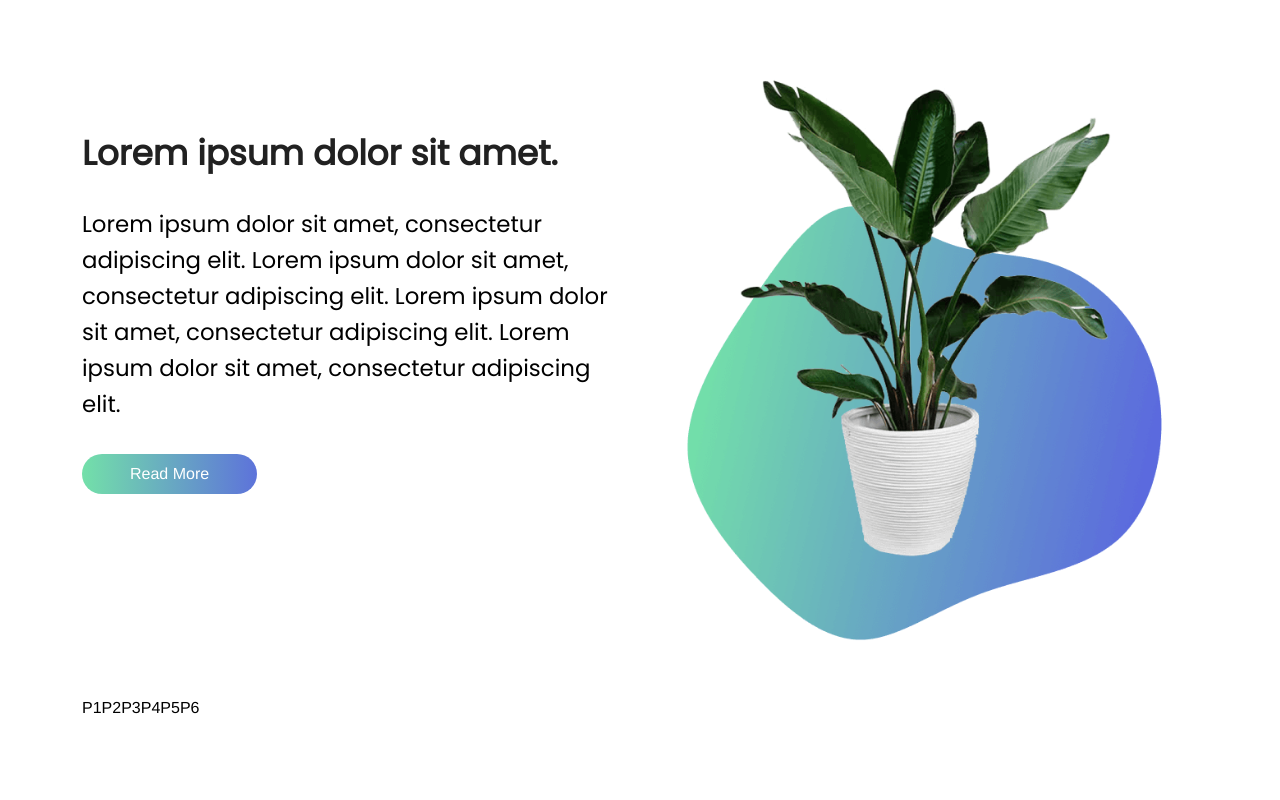
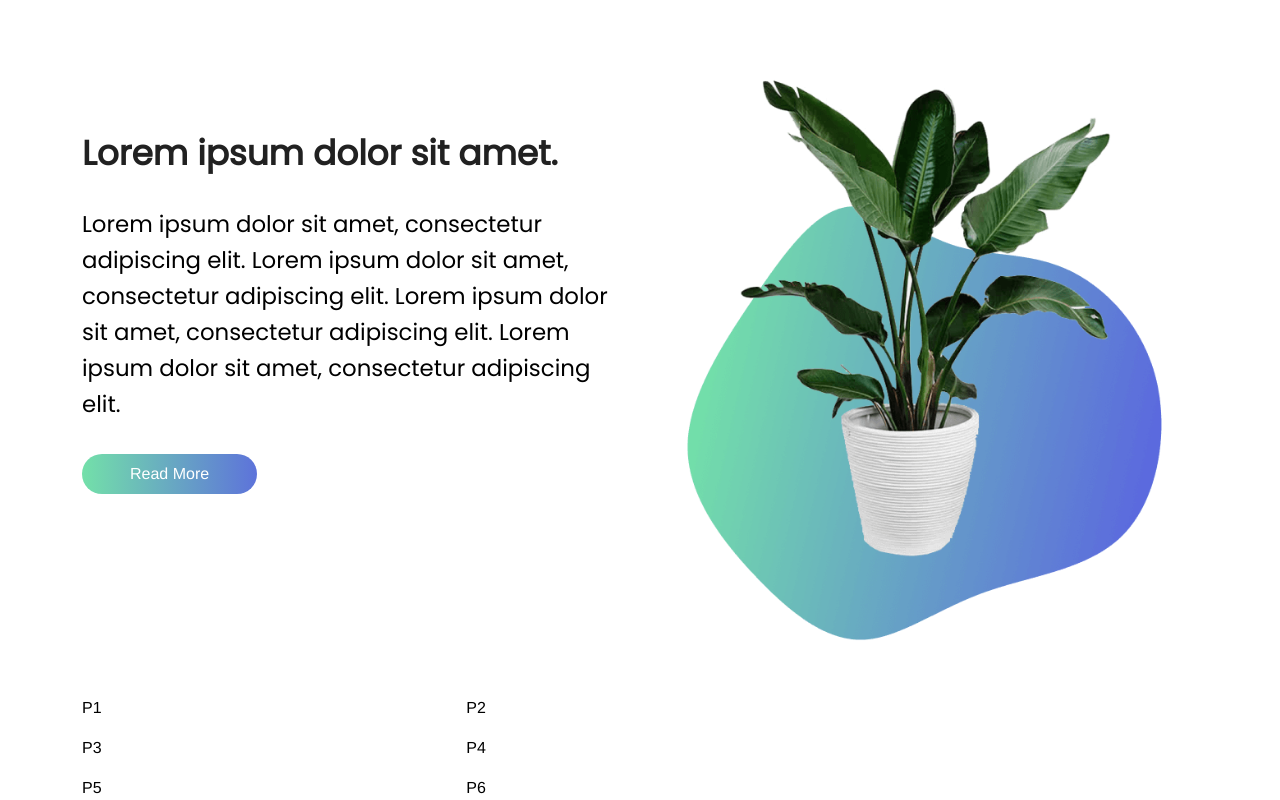
Before and after one commit to Harry-Gardiner/Cold-Banana, a Vue app: page / in a window 1280 px wide. Shown: the part 854-1654 px from the top of the page. Before the commit the page ends 1574 px from the top, so only its background shows below. Built offline with nearby package versions, Linux system fonts and the light colour scheme; no server answers.

Commit message:
Products - grid layout controlled by css grid

```diff
--- a/src/components/ProductsGrid.vue
+++ b/src/components/ProductsGrid.vue
@@ -1,5 +1,5 @@
 <template>
-  <section class="products-grid container d-flex flex-wrap">
+  <section class="products-grid container">
     <div class="product">P1</div>
     <div class="product">P2</div>
     <div class="product">P3</div>
@@ -28,5 +28,8 @@ export default {
 
 <style lang="scss" scoped>
 .products-grid {
+  display: grid;
+  gap: 1rem;
+  grid-template-columns: repeat(auto-fill, minmax(300px, 33%));
 }
 </style>
```
